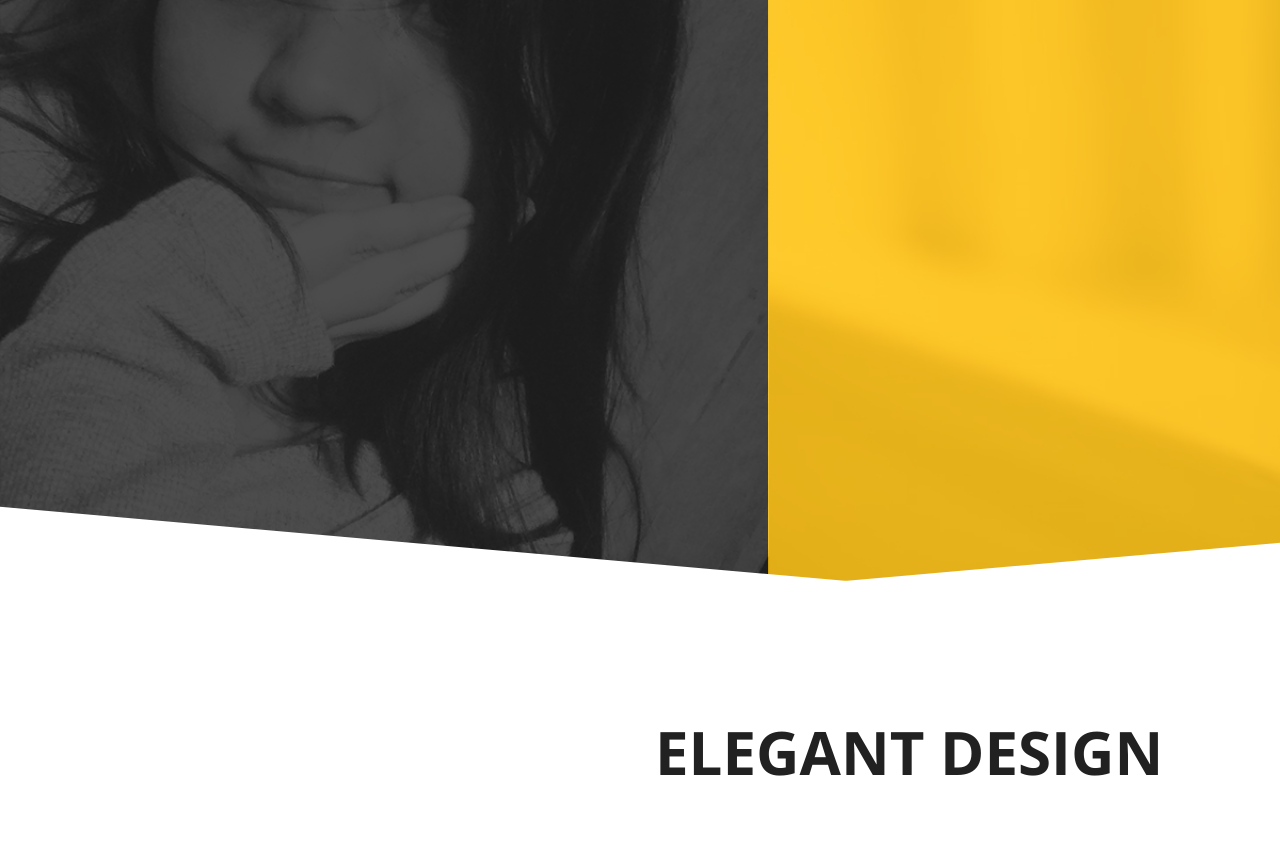
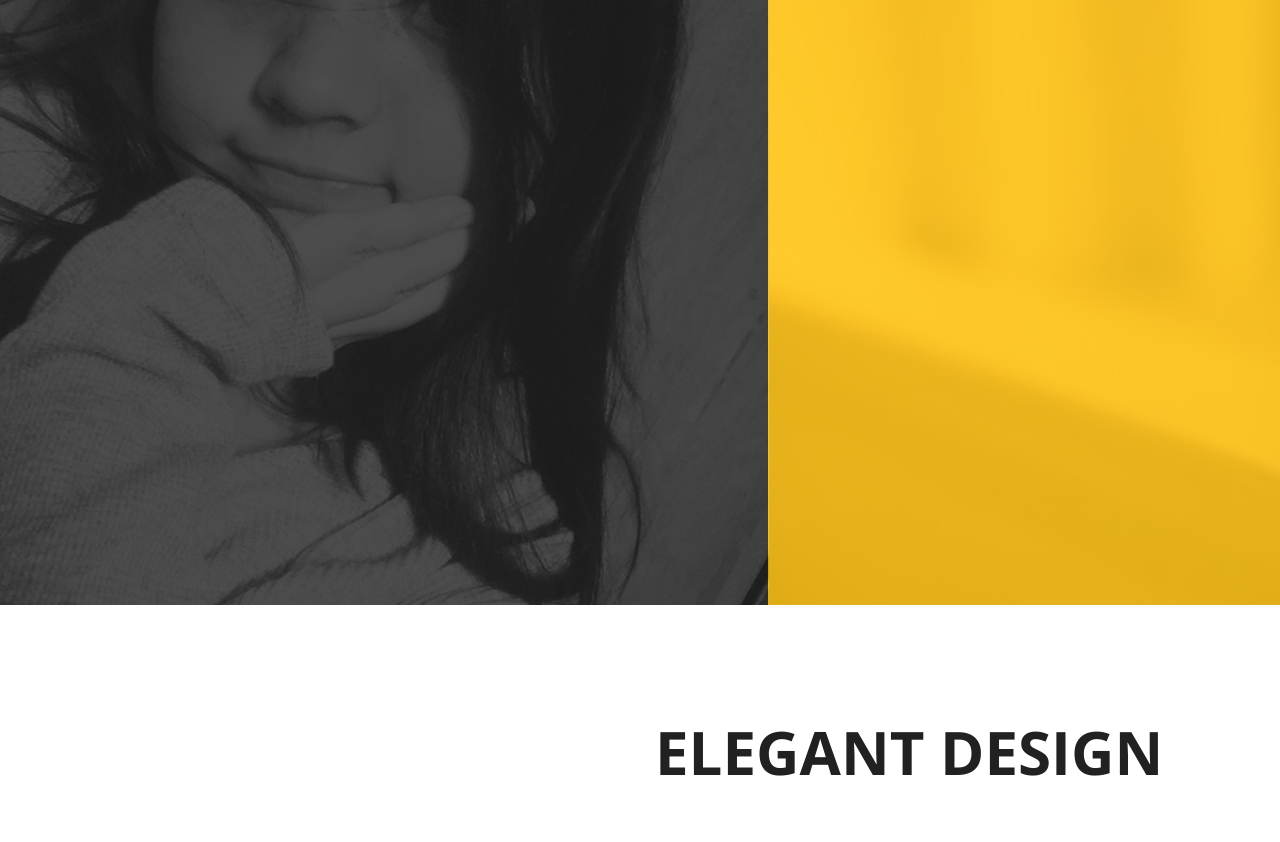
Before and after one commit to angelufrancoq/angelufrancoq, a plain HTML site: page about-us-1.html in a window 1280 px wide. Shown: the part 110-952 px from the top of the page. Drawn offline with nearby package versions, Linux system fonts and the light colour scheme; files whose address does not match are found by name.

Commit message:
Update about-us-1.html

```diff
--- a/about-us-1.html
+++ b/about-us-1.html
@@ -102,10 +102,7 @@
 <!-- Section End - Header -->
 <!-- Section Start - Elegant Design -->
 <section class=' padding-top-100 padding-bottom-50 '>
-    <!-- Angled Section - Start -->
-    <div class="angled_down_inside white">
-        <div class="slope upleft"></div>
-        <div class="slope upright"></div>
+
     </div>
     <!-- Angled Section - End -->
     <div class="container">
```
